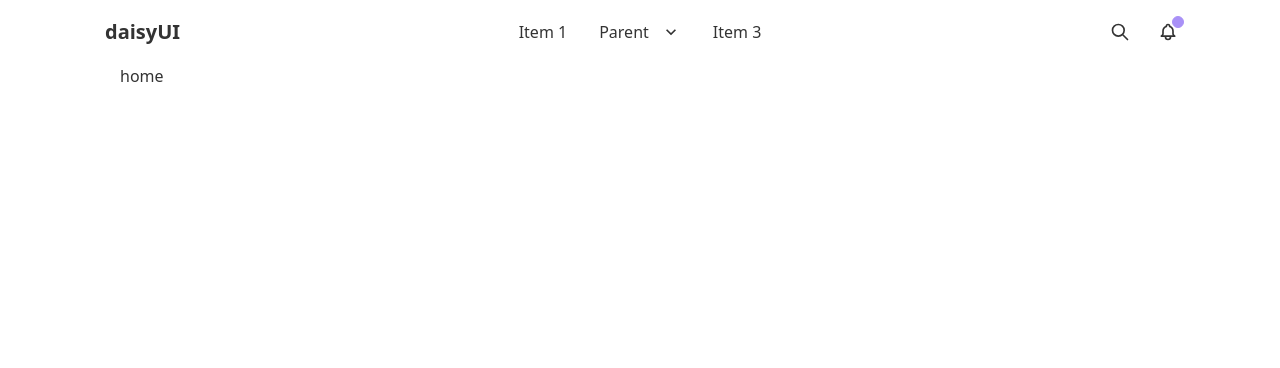
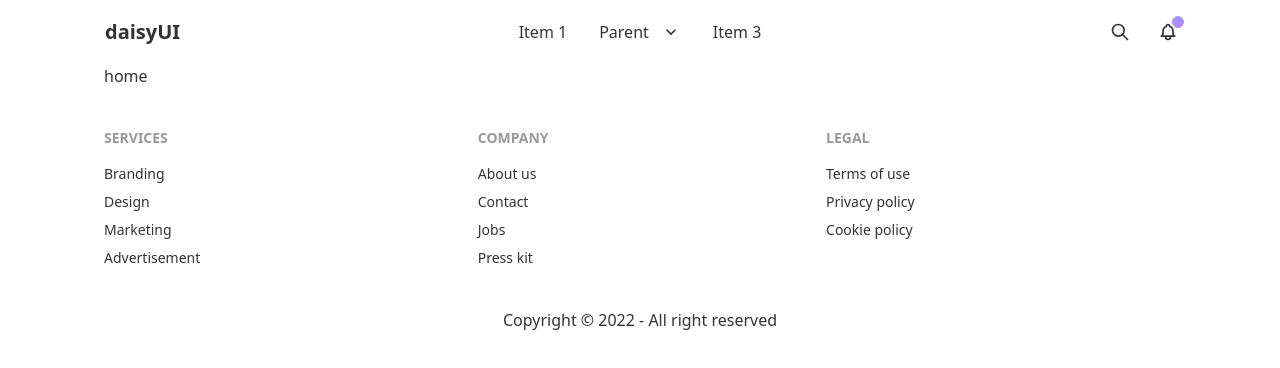
Before and after one commit to amJayem/used-books-resale-client, a React (Create React App) app: page / in a window 1280 px wide. Shown: the top 368 px of the page. Built offline with nearby package versions, Linux system fonts and the light colour scheme.

Commit message:
footer added

```diff
--- a/src/Layout/Main.js
+++ b/src/Layout/Main.js
@@ -1,13 +1,17 @@
 import React from "react";
 import Navbar from "../Pages/Shared/Navbar/Navbar";
 import { Outlet } from "react-router-dom";
+import Footer from "../Pages/Shared/Footer/Footer";
 
 const Main = () => {
   return (
     <div className="md:mx-20 mx-5">
       <Navbar />
-      <div className="mx-10">
+      <div className="mx-6">
         <Outlet />
+      </div>
+      <div className="-mx-4">
+        <Footer />
       </div>
     </div>
   );
--- /dev/null
+++ b/src/Pages/Shared/Footer/Footer.js
@@ -0,0 +1,44 @@
+import React from "react";
+import { Link } from "react-router-dom";
+// import footer from '../../../assets/images/footer.png';
+
+const Footer = () => {
+  return (
+    <div className="">
+      <footer className="p-10 "
+      style={{
+        // backgroundImage: `url(${footer})`,
+        backgroundSize: 'cover'
+      }}
+      >
+        <div className="footer ">
+          <div>
+            <span className="footer-title">Services</span>
+            <Link to='/' className="link link-hover">Branding</Link>
+            <Link to='/' className="link link-hover">Design</Link>
+            <Link to='/' className="link link-hover">Marketing</Link>
+            <Link to='/' className="link link-hover">Advertisement</Link>
+          </div>
+          <div>
+            <span className="footer-title">Company</span>
+            <Link to='/' className="link link-hover">About us</Link>
+            <Link to='/' className="link link-hover">Contact</Link>
+            <Link to='/' className="link link-hover">Jobs</Link>
+            <Link to='/' className="link link-hover">Press kit</Link>
+          </div>
+          <div>
+            <span className="footer-title">Legal</span>
+            <Link to='/' className="link link-hover">Terms of use</Link>
+            <Link to='/' className="link link-hover">Privacy policy</Link>
+            <Link to='/' className="link link-hover">Cookie policy</Link>
+          </div>
+        </div>
+        <div className="mt-10 text-center">
+          <p>Copyright © 2022 - All right reserved</p>
+        </div>
+      </footer>
+    </div>
+  );
+};
+
+export default Footer;
```
